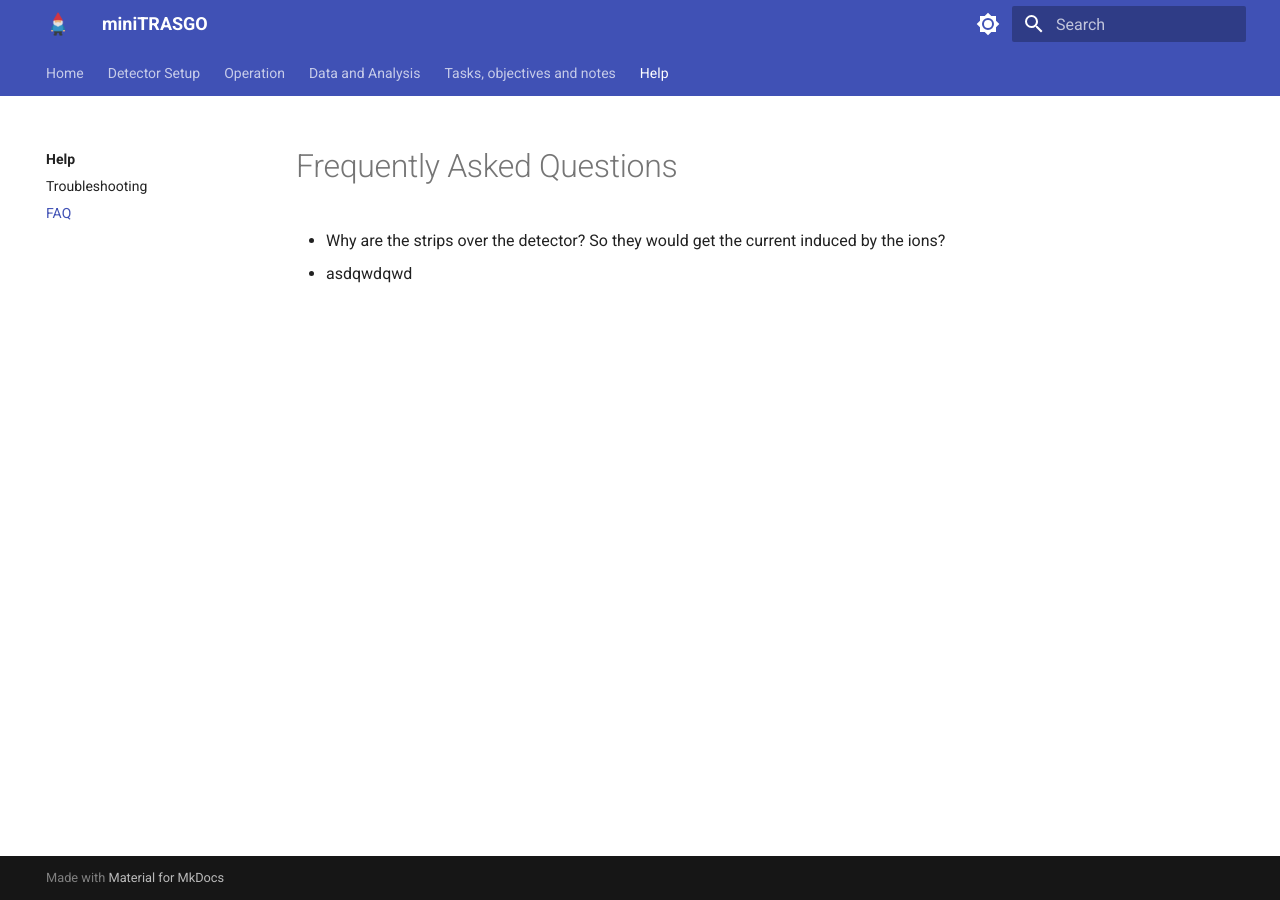
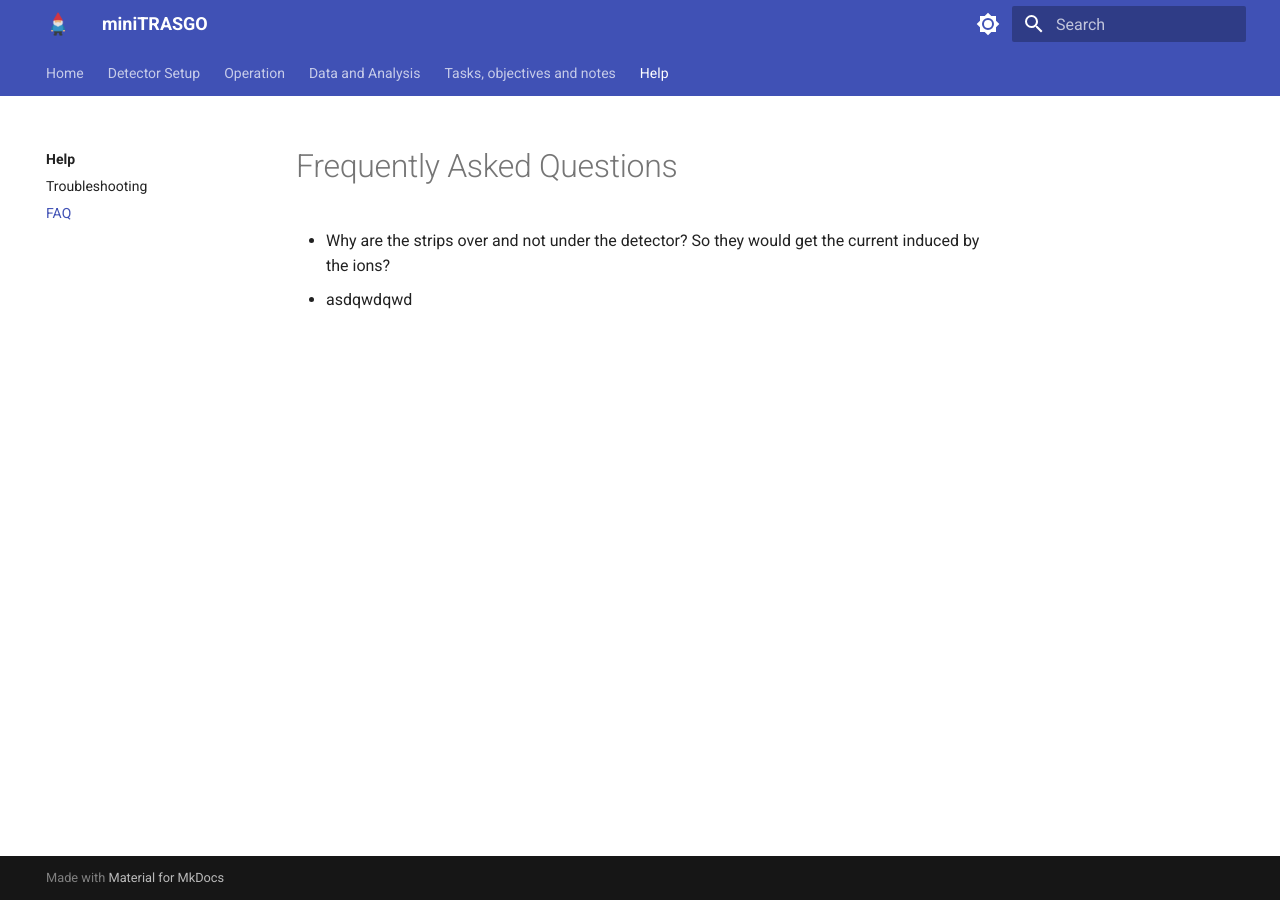
Before and after one commit to cayesoneira/miniTRASGO-documentation, an MkDocs documentation site: the page built from docs/help/frequent.md, in a window 1280 px wide. Built offline with MkDocs 1.6.1 and Material for MkDocs 9.7.7, drawn with Linux system fonts in a browser that asks for light colours.

Commit message:
Update frequent.md

```diff
--- a/docs/help/frequent.md
+++ b/docs/help/frequent.md
@@ -1,3 +1,3 @@
 # Frequently Asked Questions
-- Why are the strips over the detector? So they would get the current induced by the ions?
+- Why are the strips over and not under the detector? So they would get the current induced by the ions?
   - asdqwdqwd
```
